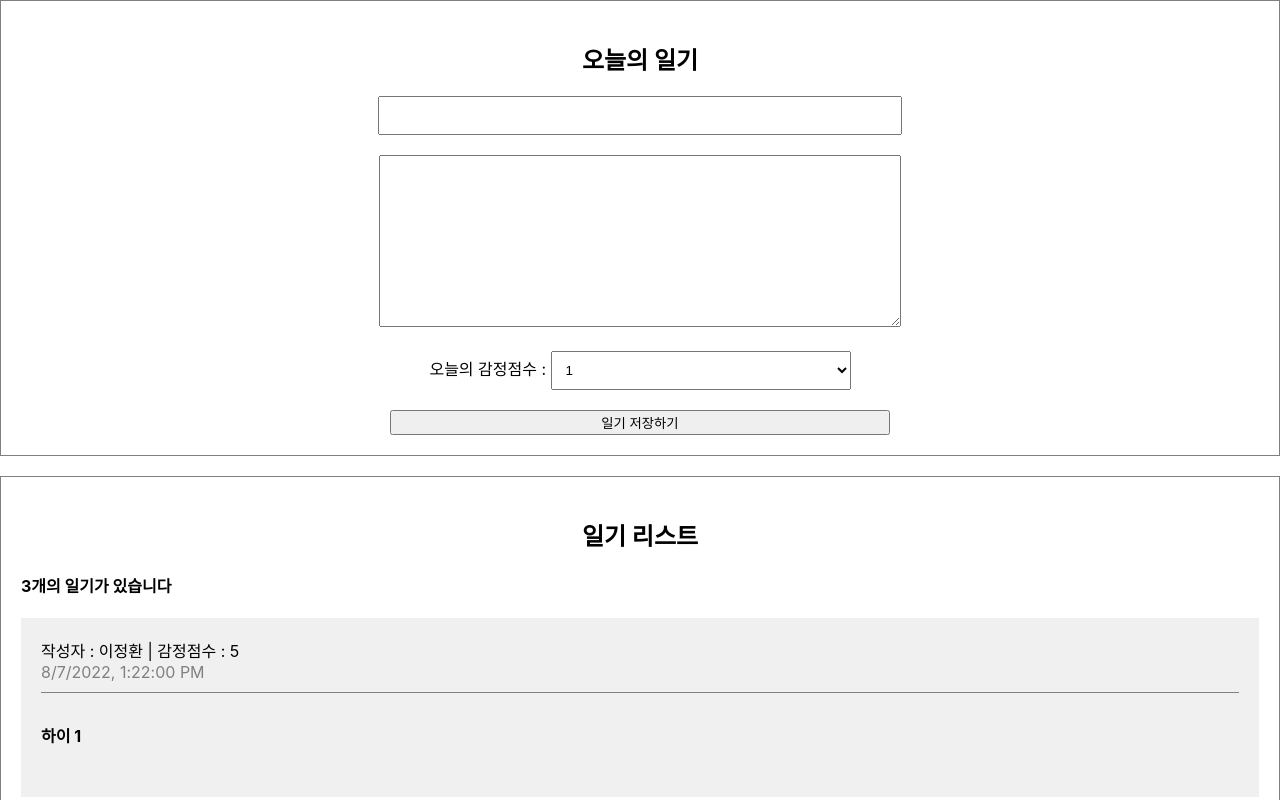
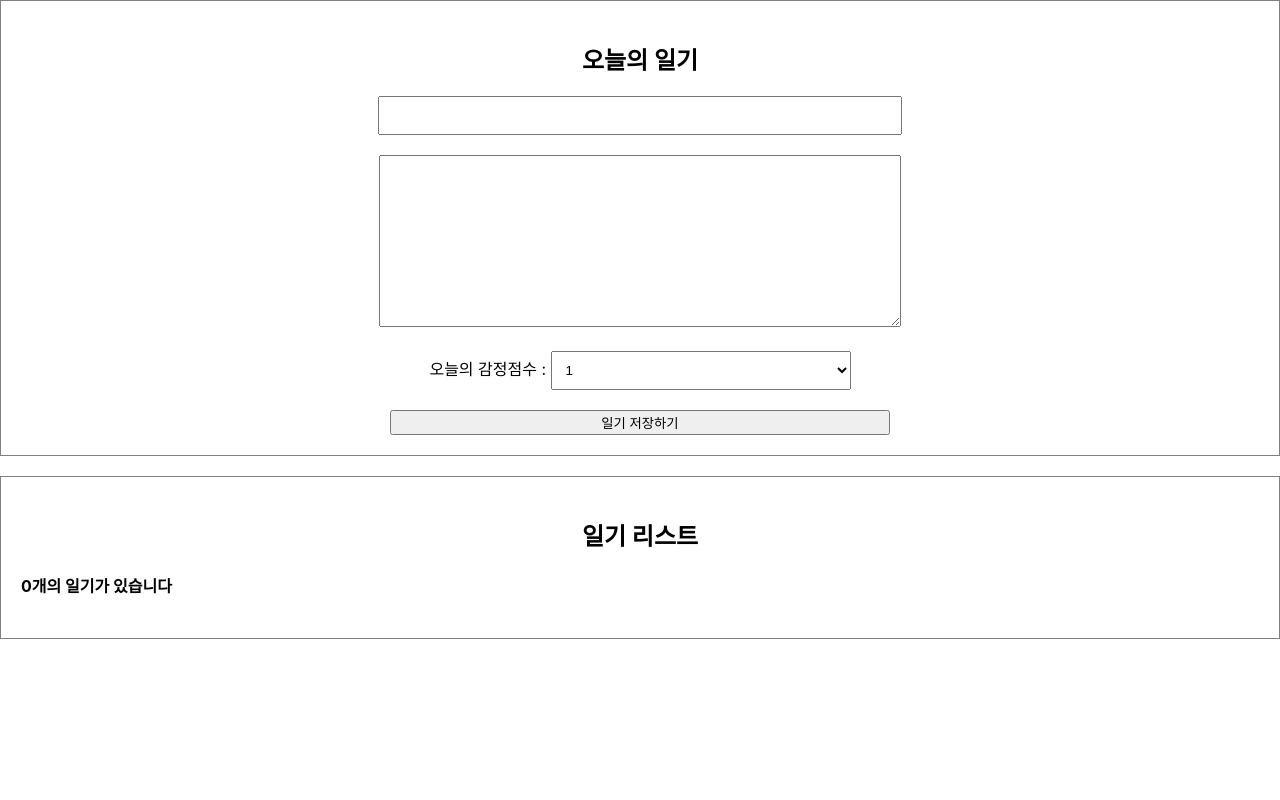
Before and after one commit to chaeleenkim/SimpleDiary_React, a React (Create React App) app: page / in a window 1280 px wide. Shown: the top 800 px of the page. Built offline with nearby package versions, Linux system fonts and the light colour scheme.

Commit message:
add data

```diff
--- a/src/App.js
+++ b/src/App.js
@@ -1,37 +1,58 @@
-import React, { useState, useEffect } from "react";
+import React, { useState, useRef } from "react";
 import "./App.css";
 import DiaryEditor from "./DiaryEditor";
 import DiaryList from "./DiaryList";
 
-const dummyList = [
-  {
-    id: 1,
-    author: "이정환",
-    content: "하이 1",
-    emotion: 5,
-    created_date: new Date().getTime(),
-  },
-  {
-    id: 2,
-    author: "홍길동",
-    content: "하이 2",
-    emotion: 2,
-    created_date: new Date().getTime(),
-  },
-  {
-    id: 3,
-    author: "아무개",
-    content: "하이 3",
-    emotion: 1,
-    created_date: new Date().getTime(),
-  },
-];
+// const dummyList = [
+//   {
+//     id: 1,
+//     author: "이정환",
+//     content: "하이 1",
+//     emotion: 5,
+//     created_date: new Date().getTime(),
+//   },
+//   {
+//     id: 2,
+//     author: "홍길동",
+//     content: "하이 2",
+//     emotion: 2,
+//     created_date: new Date().getTime(),
+//   },
+//   {
+//     id: 3,
+//     author: "아무개",
+//     content: "하이 3",
+//     emotion: 1,
+//     created_date: new Date().getTime(),
+//   },
+// ];
 
 function App() {
+  const [data, setData] = useState([]);
+
+  const dataId = useRef(0);
+
+  const onCreate = (author, content, emotion) => {
+    const created_date = new Date().getTime();
+    const newItem = {
+      author,
+      content,
+      emotion,
+      created_date,
+      id: dataId.current,
+    };
+
+    //dataId의 상태값 1 증가
+    dataId.current += 1;
+
+    //배열에 새로운 아이템 맨 위에 추가
+    setData([newItem, ...data]);
+  };
+
   return (
     <div className="App">
-      <DiaryEditor />
-      <DiaryList diaryList={dummyList} />
+      <DiaryEditor onCreate={onCreate} />
+      <DiaryList diaryList={data} />
     </div>
   );
 }
--- a/src/DiaryEditor.js
+++ b/src/DiaryEditor.js
@@ -1,6 +1,6 @@
 import { useRef, useState } from "react";
 
-const DiaryEditor = () => {
+const DiaryEditor = ({ onCreate }) => {
   const authorInput = useRef();
   const contentInput = useRef();
 
@@ -30,7 +30,13 @@
       return;
     }
 
+    onCreate(state.author, state.content, state.emotion);
     alert("저장 성공!");
+    setState({
+      author: "",
+      content: "",
+      emotion: 1,
+    });
   };
 
   return (
--- a/src/DiaryList.js
+++ b/src/DiaryList.js
@@ -1,7 +1,6 @@
 import DiaryItem from "./DiaryItem";
 
 const DiaryList = ({ diaryList }) => {
-  console.log(diaryList);
   return (
     <div className="DiaryList">
       <h2>일기 리스트</h2>
```
